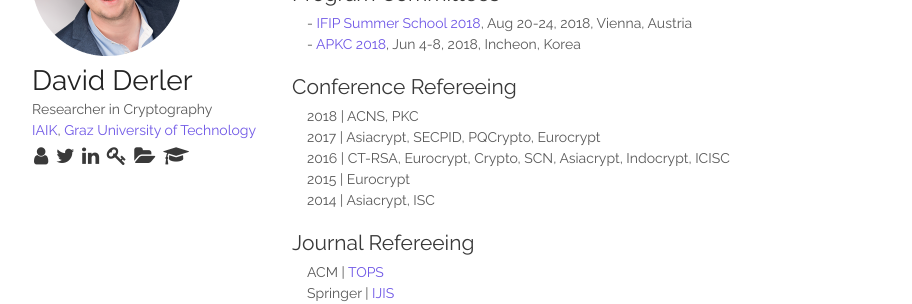
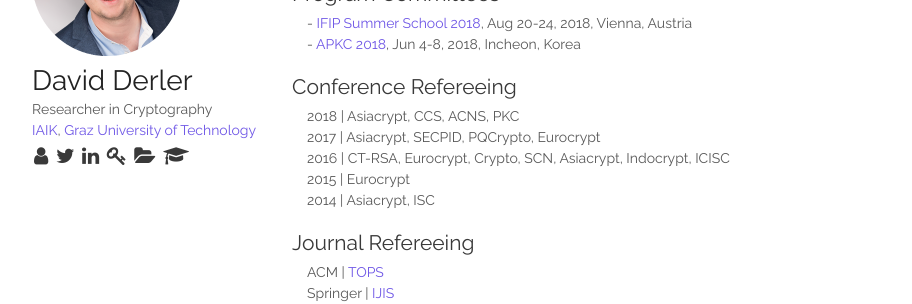
Before and after one commit to derlerd/derlerd.github.io, a Jekyll site: the page built from index.html, in a window 1280 px wide and 900 px high, scrolled down 507 px. Shown: the part 152-456 px from the top of the window, without its empty margins (178-1090 px from the left). Built offline with Jekyll 4.4.1, drawn with Linux system fonts in a browser that asks for light colours.

Commit message:
update conf ref list

```diff
--- a/_includes/bio.html
+++ b/_includes/bio.html
@@ -20,7 +20,7 @@
 
 <h2>Conference Refereeing</h2>
 <ul>
-  <li>2018 | ACNS, PKC</li>
+  <li>2018 | Asiacrypt, CCS, ACNS, PKC</li>
   <li>2017 | Asiacrypt, SECPID, PQCrypto, Eurocrypt</li>
   <li>2016 | CT-RSA, Eurocrypt, Crypto, SCN, Asiacrypt, Indocrypt, ICISC</li>
   <li>2015 | Eurocrypt</li>
```
